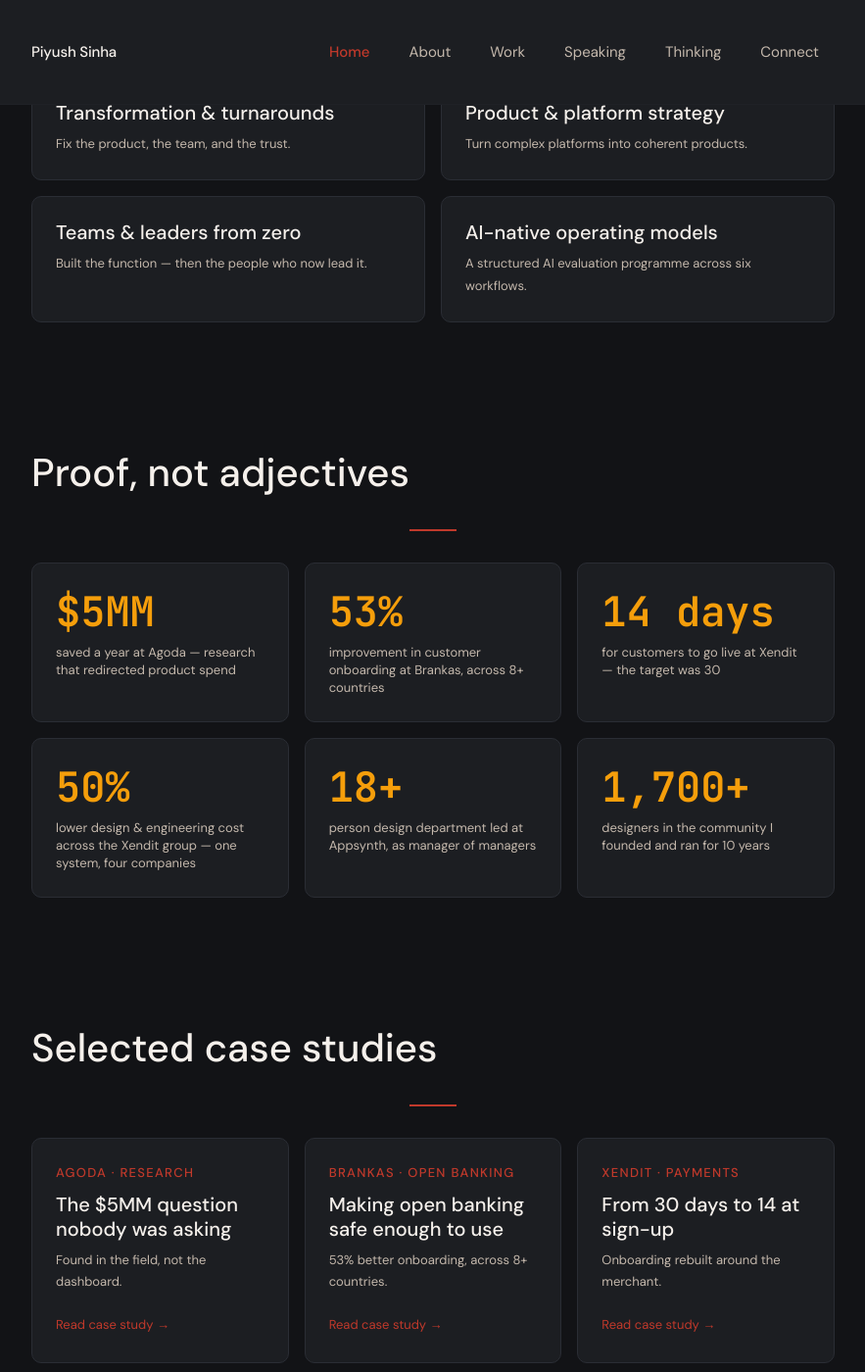
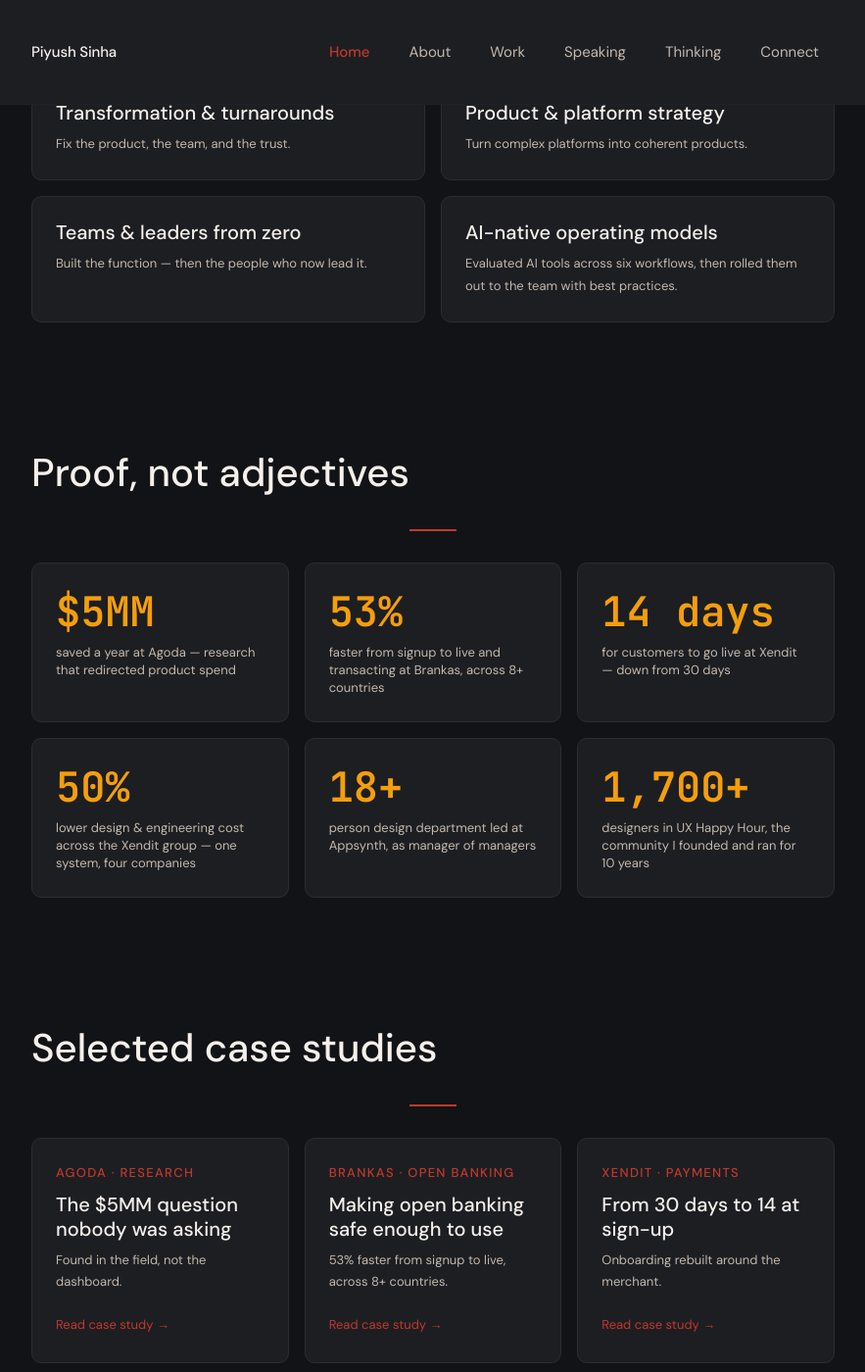
Before and after one commit to piyushsinha/piyushsinha.github.io, a Jekyll site: the page built from index.html, in a window 1280 px wide and 1400 px high, scrolled down 1054 px. Shown: the whole window at 98% size, without its empty margins (198-1081 px from the left). Built offline with Jekyll 4.4.1, drawn with Linux system fonts in a browser that asks for light colours; some of the changed text lies outside the part shown.

Commit message:
Add files via upload

```diff
--- a/index.html
+++ b/index.html
@@ -11,9 +11,9 @@
     <img class="hero__portrait" fetchpriority="high" decoding="async" width="160" height="160" src="{{ '/assets/images/piyush-portrait.jpeg' | relative_url }}" alt="Piyush Sinha portrait photo">
     <div class="hero__text">
       <p class="label">Product &amp; experience leader · Fintech · Payments · Travel · Platform SaaS</p>
-      <h1 class="hero__name">Complexity is expensive. I make it simple.</h1>
+      <h1 class="hero__name">Complexity is expensive.<br>I make it simple.</h1>
       <p class="hero__tagline">For 14 years, companies have handed me tangled products, broken teams, and lost trust — and I've turned all three into growth and savings.</p>
-      <p class="hero__proof">$5M saved &nbsp;·&nbsp; 53% better onboarding &nbsp;·&nbsp; customers live in 14 days</p>
+      <p class="hero__proof">$5M saved &nbsp;·&nbsp; 53% faster to first transaction &nbsp;·&nbsp; launches cut from 30 days to 14</p>
       <div class="hero__status">
         <strong class="text-highlight">Open to Director / VP roles</strong> — product, experience, design-org, or transformation. Across APAC, the EU, and the UAE — or fully remote.
       </div>
@@ -45,7 +45,7 @@
       </div>
       <div class="cap-card reveal">
         <h3 class="cap-card__title">AI-native operating models</h3>
-        <p>A structured AI evaluation programme across six workflows.</p>
+        <p>Evaluated AI tools across six workflows, then rolled them out to the team with best practices.</p>
       </div>
     </div>
   </div>
@@ -63,11 +63,11 @@
       </div>
       <div class="metric-card reveal">
         <span class="metric-number metric-card__number">53%</span>
-        <span class="metric-card__label">improvement in customer onboarding at Brankas, across 8+ countries</span>
+        <span class="metric-card__label">faster from signup to live and transacting at Brankas, across 8+ countries</span>
       </div>
       <div class="metric-card reveal">
         <span class="metric-number metric-card__number">14 days</span>
-        <span class="metric-card__label">for customers to go live at Xendit — the target was 30</span>
+        <span class="metric-card__label">for customers to go live at Xendit — down from 30 days</span>
       </div>
       <div class="metric-card reveal">
         <span class="metric-number metric-card__number">50%</span>
@@ -79,7 +79,7 @@
       </div>
       <div class="metric-card reveal">
         <span class="metric-number metric-card__number">1,700+</span>
-        <span class="metric-card__label">designers in the community I founded and ran for 10 years</span>
+        <span class="metric-card__label">designers in UX Happy Hour, the community I founded and ran for 10 years</span>
       </div>
     </div>
   </div>
@@ -100,7 +100,7 @@
       <article class="case-tile reveal">
         <span class="case-tile__label">Brankas · Open banking</span>
         <h3 class="case-tile__title"><a href="{{ '/work/' | relative_url }}">Making open banking safe enough to use</a></h3>
-        <p>53% better onboarding, across 8+ countries.</p>
+        <p>53% faster from signup to live, across 8+ countries.</p>
         <a class="case-tile__go" href="{{ '/work/' | relative_url }}">Read case study &rarr;</a>
       </article>
       <article class="case-tile reveal">
```
